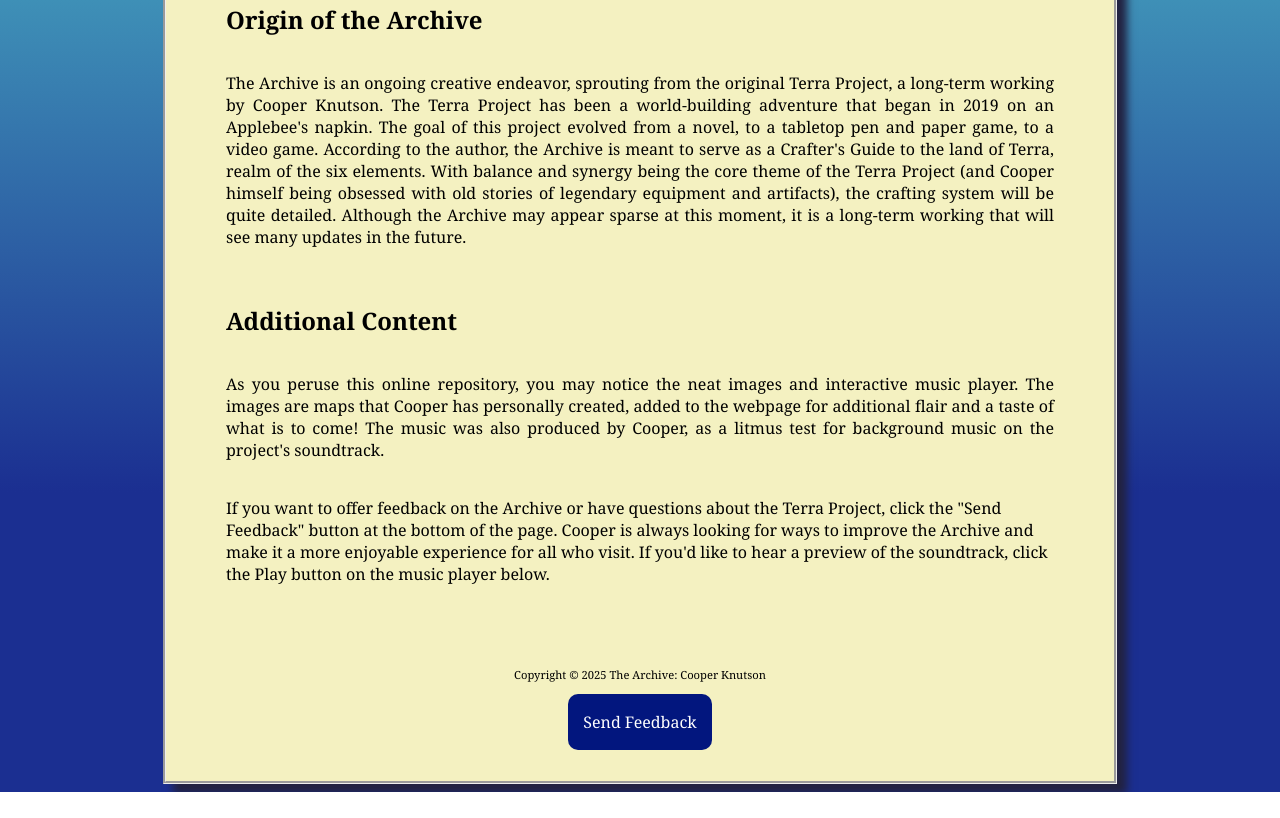
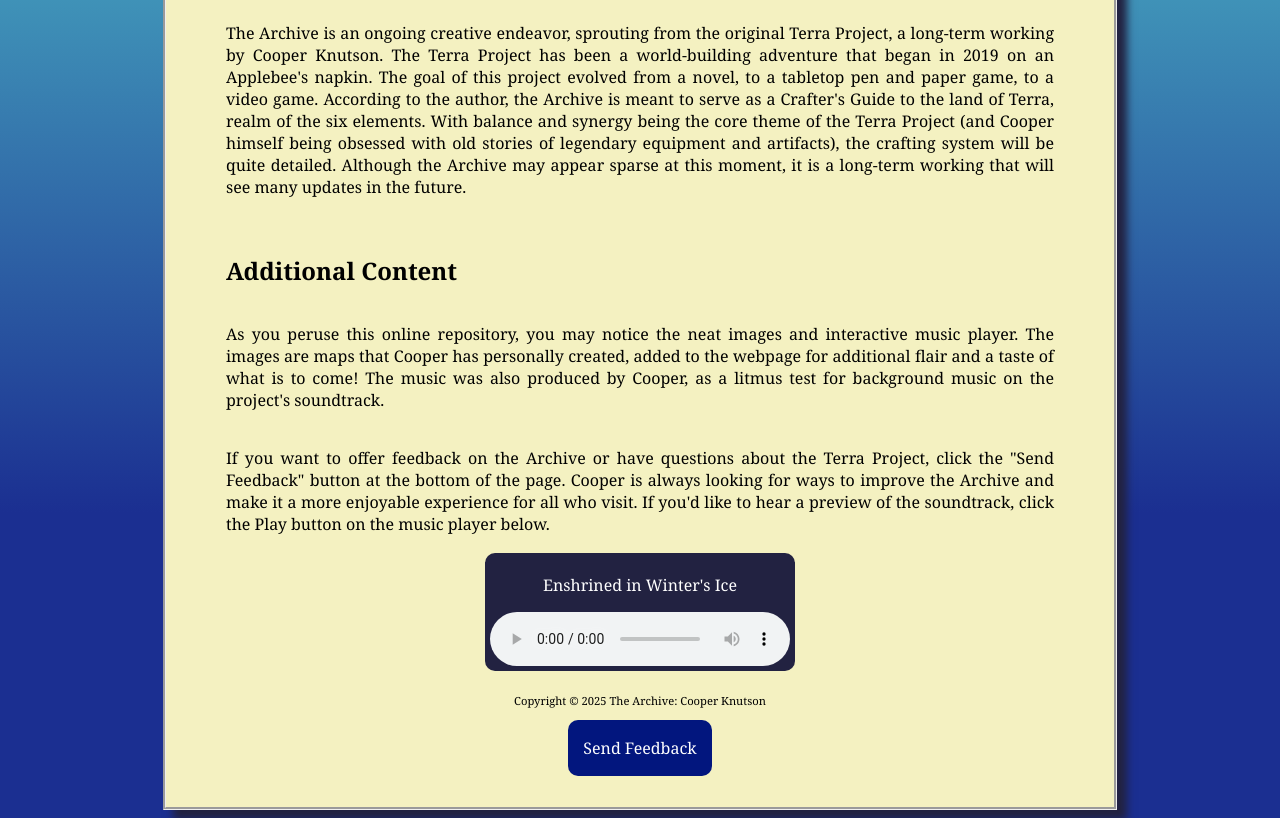
Before and after one commit to AtlasMortem/MidtermProject, a plain HTML site: page index.html in a window 1280 px wide. Shown: the part 709-1527 px from the top of the page. Before the commit the page ends 1501 px from the top, so only its background shows below. Drawn offline with Linux system fonts and the light colour scheme.

Commit message:
Minor patch to include music player on Home page.

```diff
--- a/css/styles.css
+++ b/css/styles.css
@@ -62,7 +62,6 @@ nav li a {
 #homebanner {
     display: flex;
     height: 300px;
-    background-color: radial-gradient(rgb(27, 47, 145), rgb(46, 165, 191));
     background-image: url(../media/library-bookshelves.jpg);
     background-repeat: no-repeat;
     background-size: 75% 100%;
@@ -103,7 +102,9 @@ nav li a {
 main {
     display: flex;
     flex-direction: column;
-    padding: 50px;
+    margin-top: auto;
+    padding-left: 50px;
+    padding-right: 50px;
 }
 article {
     display: flex;
@@ -111,6 +112,49 @@ article {
     align-items: flex-start;
     text-align: justify;
 }
+
+aside {
+    display: flex;
+    flex-direction: column;
+    align-items: flex-start;
+    text-align: justify;
+    margin-bottom: 0.5em;
+}
+
+/* Music Player styles */
+.music-player {
+    display: flex;
+    align-items: center;
+    justify-content: center;
+    flex-direction: column;
+    padding: 5px;
+    background: #222241;
+    color: white;
+    border-radius: 10px;
+    width: auto;
+    margin: auto;
+}
+/*
+.controls {
+    display: flex;
+    gap: 10px;
+}
+
+button {
+    background: rgb(27, 47, 145);
+    color: white;
+    border: none;
+    padding: 10px;
+    cursor: pointer;
+    border-radius: 5px;
+}
+
+button:hover {
+    background: rgb(73, 103, 255);
+    transition: 0.3s;
+}
+ */
+
 dt {
     font-weight: bold;
 }
--- a/index.html
+++ b/index.html
@@ -10,7 +10,6 @@
         <link rel="icon" type="image/png" sizes="32x32" href="media/favicon-32x32.png">
         <link rel="icon" type="image/png" sizes="16x16" href="media/favicon-16x16.png">
         <link rel="manifest" href="media/site.webmanifest">
-        <script src="app.js"></script>
     </head>
     <body>
         <header>
@@ -42,7 +41,11 @@
                 <aside class="flex-item">
                     If you want to offer feedback on the Archive or have questions about the Terra Project, click the "Send Feedback" button at the bottom of the page. Cooper is always looking for ways to improve the Archive and make it a more enjoyable experience for all who visit. If you'd like to hear a preview of the soundtrack, click the Play button on the music player below.
                 </aside>
-                <div class="player"></div>
+                <div class="music-player">
+                    <p>Enshrined in Winter's Ice</p>
+                    <audio src="media/Enshrined-in-Winters-Ice.mp3" type="audio/mpeg" preload="auto" controls></audio>
+                </div>
+                <script src="app.js"></script>
             </main>
             <footer>
                 <p>Copyright &copy; 2025 The Archive: Cooper Knutson</p>
```
Also changed, not shown: app.js (+45 -0 lines), 1 other file.
